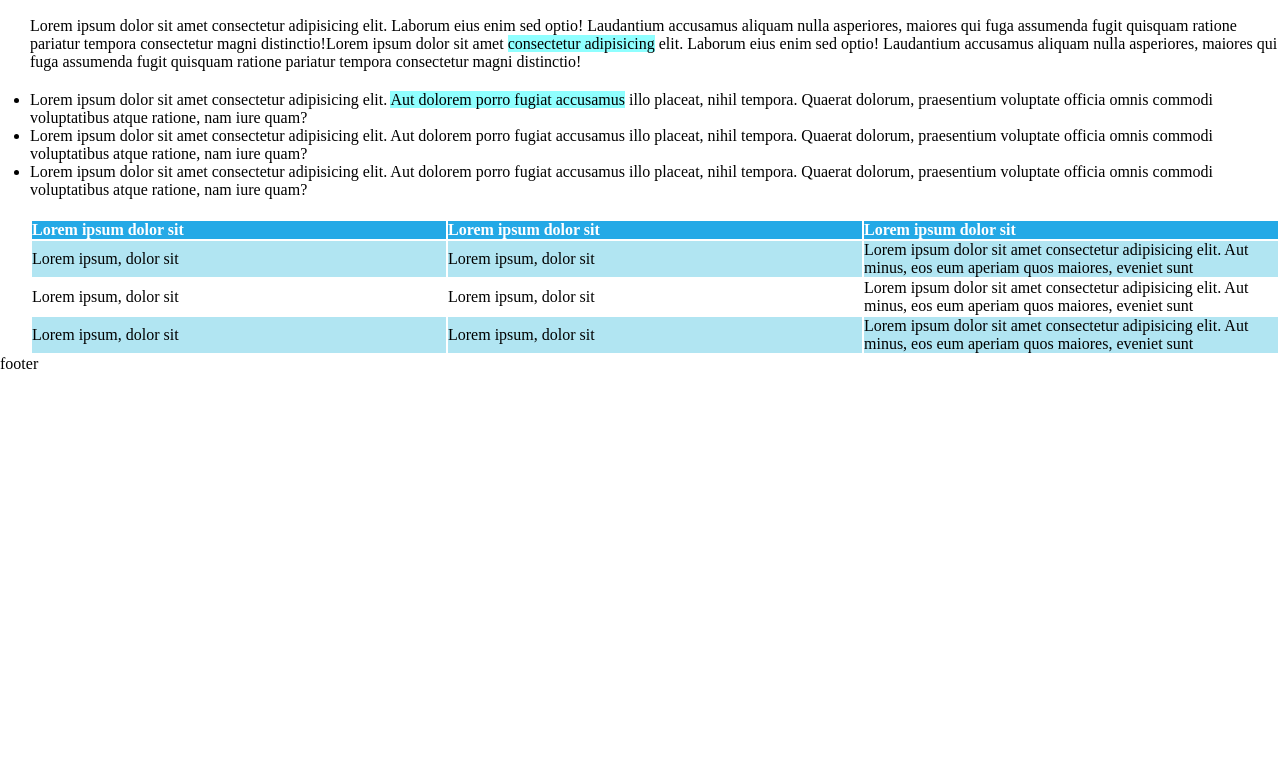
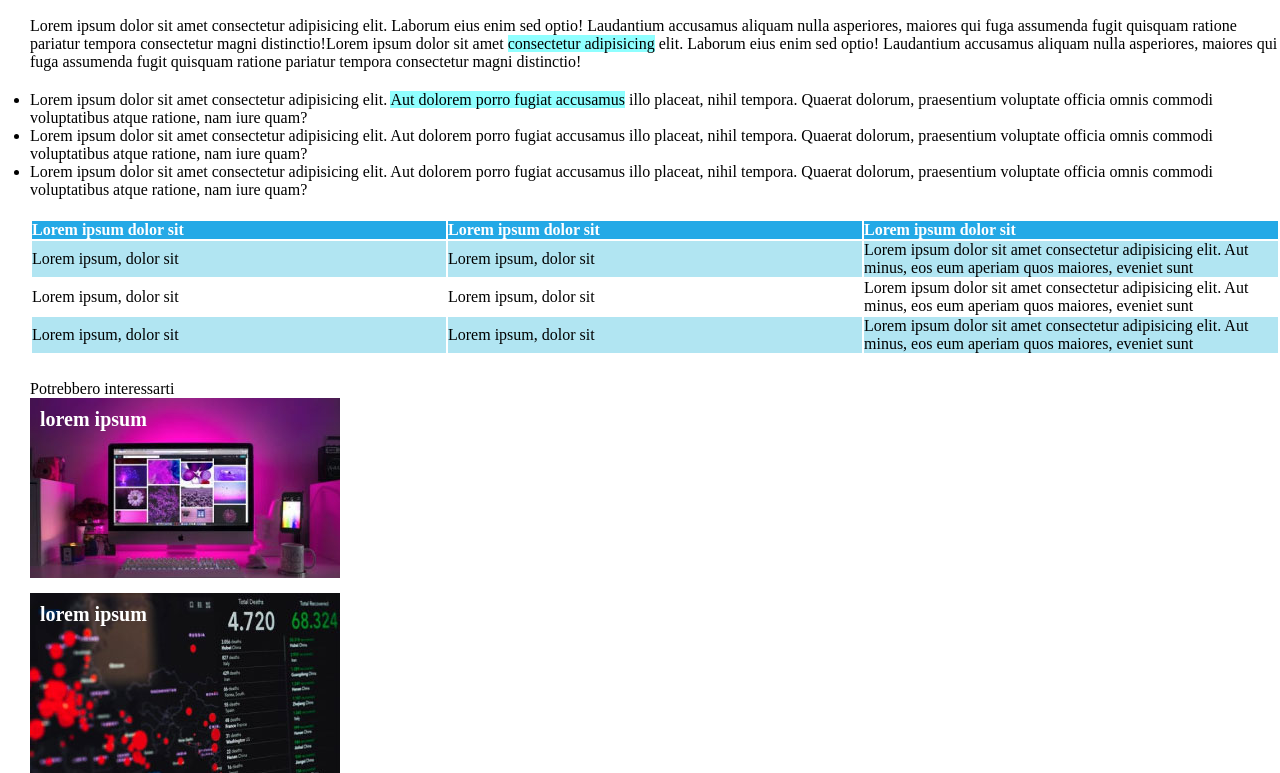
Before and after one commit to GiacWebDev/html-css-booleaner, a plain HTML site: page index.html in a window 1280 px wide. Shown: the part 679-1452 px from the top of the page. Before the commit the page ends 1052 px from the top, so only its background shows below. Drawn offline with Linux system fonts and the light colour scheme.

Commit message:
creazione footer

```diff
--- a/CSS/style.css
+++ b/CSS/style.css
@@ -6,12 +6,15 @@
 
 /* header */
 
+header, main, footer{
+  padding-left: 30px;
+}
+
 header{
   background-color: #4EA0FF;
   height: 150px;
   background-image: url(../img/pattern.png);
   background-size: 40%;
-  padding-left: 30px;
 }
 
 header img{
@@ -21,9 +24,6 @@ header img{
 /* MAIN */
 /* First Block = Text + Img */
 
-main{
-  padding-left: 30px;
-}
 
 h1{
   font-size: 40px;
@@ -67,3 +67,38 @@ th{
 .tab-color{
   background-color: #B1E5F2;
 }
+
+/* FOOTER */
+
+footer{
+  margin-top: 25px;
+}
+
+.computer_image{
+  background-image: url(../img/monitor.jpg);
+  width: 300px;
+  height: 170px;
+  padding-top: 10px;
+  padding-left: 10px;
+  margin-bottom: 15px;
+}
+
+.computer_image p{
+  color: white;
+  font-weight: 800;
+  font-size: 20px;
+}
+
+.data_image{
+  background-image: url(../img/graph.jpg);
+  width: 300px;
+  height: 170px;
+  padding-top: 10px;
+  padding-left: 10px;
+}
+
+.data_image p{
+  color: white;
+  font-weight: 800;
+  font-size: 20px;
+}
--- a/index.html
+++ b/index.html
@@ -72,7 +72,15 @@
 
   </main>
 
-  <footer>footer</footer>
+  <footer>
+    <p>Potrebbero interessarti</p>
+    <div class="computer_image">
+      <p>lorem ipsum</p>
+    </div>
+    <div class="data_image">
+      <p>lorem ipsum</p>
+    </div>
+  </footer>
 
 </body>
 </html>
```
